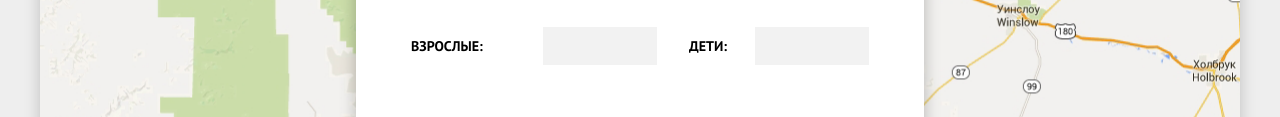
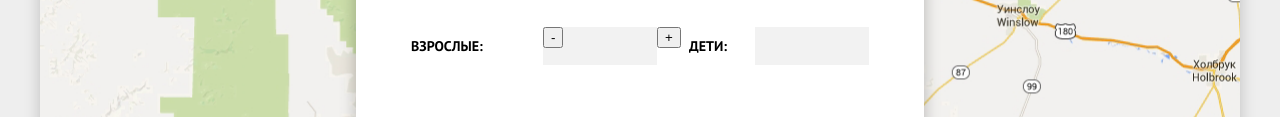
Before and after one commit to Pandenimik/sedona-htmlacademy, a plain HTML site: page index.html in a window 1280 px wide. Shown: the part 2329-2446 px from the top of the page. Drawn offline with Linux system fonts and the light colour scheme.

Commit message:
Начал кастомизацию инпутов number

```diff
--- a/css/style.css
+++ b/css/style.css
@@ -344,6 +344,7 @@ h6 {
   justify-content: space-between;
   align-items: center;
   column-gap: 26px;
+  position: relative;
 }
 
 .hotel-search-form_label-for-number-of-guests-input:first-of-type {
@@ -356,13 +357,23 @@ h6 {
   border: none;
   background-color: var(--hotel-search-input-bckgrnd-color);
   text-align: center;
+  -moz-appearance: textfield;
+	-webkit-appearance: textfield;
+	appearance: textfield;
+  padding: 0 40px;
 }
 
-.number-of-guests-input::-webkit-inner-spin-button {
-  background-image: url(../img/minus.svg);
+.number-of-guests-input::-webkit-inner-spin-button,
+.number-of-guests-input::-webkit-outer-spin-button {
+  display: none;
 }
-.number-of-guests-input::-webkit-outer-spin-button {
-  background-image: url(../img/plus.svg);
+
+.number-minus {
+  position: absolute;
+}
+
+.number-plus {
+  position: absolute;
 }
 
 .hotel-search-form_submit-button {
--- a/index.html
+++ b/index.html
@@ -147,7 +147,11 @@
           <fieldset class='hotel-search-form_number-of-guests-fieldset'>
             <label for='number-of-adults' class='hotel-search-form_label-for-number-of-guests-input'>
               Взрослые:
-              <input type='number' name='number-of-adults' class='number-of-guests-input'>
+              <div class='number-input-container'>
+                <button class='number-minus' type='button' onclick="this.nextElementSibling.stepDown(); this.nextElementSibling.onchange();">-</button>
+                <input type='number' name='number-of-adults' class='number-of-guests-input'>
+                <button class='number-plus' type='button' onclick="this.previousElementSibling.stepUp(); this.previousElementSibling.onchange();">+</button>
+              </div>
             </label>
             <label for='number-of-childrens' class='hotel-search-form_label-for-number-of-guests-input'>
               Дети:
```
